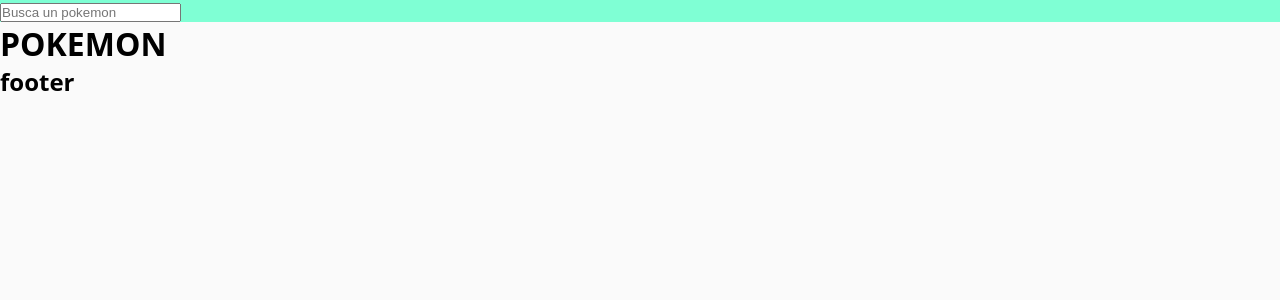
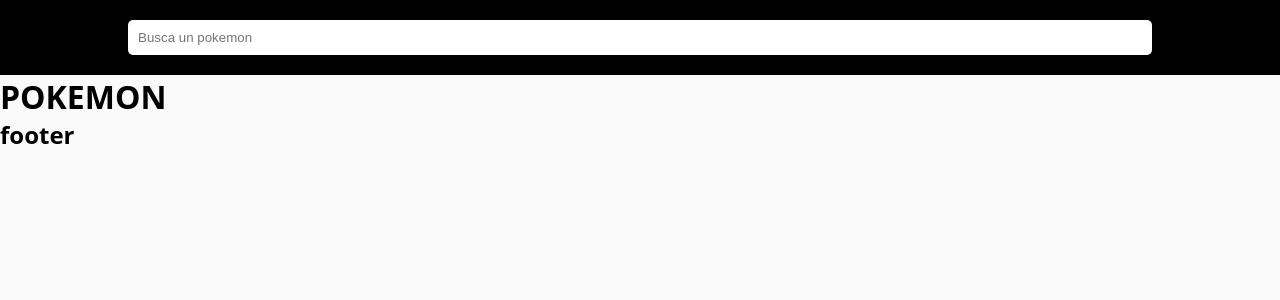
Before and after one commit to Martin-Cifre/PokedexReact, a React (Vite) app: page / in a window 1280 px wide. Shown: the top 300 px of the page. Built offline with nearby package versions, Linux system fonts and the light colour scheme.

Commit message:
avance con el header

```diff
--- a/package.json
+++ b/package.json
@@ -24,6 +24,7 @@
     "eslint-plugin-react-hooks": "^4.6.0",
     "eslint-plugin-react-refresh": "^0.4.5",
     "typescript": "^5.2.2",
+    "typescript-plugin-css-modules": "^5.0.2",
     "vite": "^5.0.8"
   }
 }
--- a/src/components/header.module.css
+++ b/src/components/header.module.css
@@ -1,3 +1,17 @@
 header {
-    background-color: aquamarine;
+    display: grid;
+    font-size: 1.2rem;
+    font-weight: bold;
+    padding: 10px;
+    place-items: center;
+    background-color: black;
+
 }
+
+.input {
+    padding: 10px 10px;
+    border-radius: 5px;
+    margin: 10px 10px;
+    border: none;
+    width: 80vw;
+}
--- a/src/components/header.tsx
+++ b/src/components/header.tsx
@@ -1,12 +1,22 @@
 import styles from './header.module.css';
-
-const Header = () => {
-return (
-    <header className={styles.pepe}>
-        <input placeholder="Busca un pokemon" type="text"/>
-    </header>
-
-)
+type HeaderProps = {
+    query: string;
+    setQuery: (query: string) => void;
 }
 
+const Header = ({ query, setQuery }: HeaderProps) => {
+  return (
+    <header className={styles.header}>
+      <input
+        className={styles.input}
+        placeholder="Busca un pokemon"
+        type="text"
+        value={query}
+        onChange={(event) => setQuery(event.target.value)}
+
+      />
+    </header>
+  );
+};
+
 export default Header;
--- a/src/pages/Pokemons.tsx
+++ b/src/pages/Pokemons.tsx
@@ -1,16 +1,18 @@
+import { useState } from "react";
 import Header from "../components/header";
 
 const Pokemons = () => {
+    const [query, SetQuery] = useState("");
     return (
-    <>
-        <Header    />
+      <>
+        <Header query={query} setQuery={SetQuery} />
         <main>
-            <h1>POKEMON</h1>
+          <h1>POKEMON</h1>
         </main>
         <footer>
-            <h2>footer</h2>
+          <h2>footer</h2>
         </footer>
-        </>
+      </>
     );
  };
 
--- a/tsconfig.json
+++ b/tsconfig.json
@@ -13,6 +13,7 @@
     "isolatedModules": true,
     "noEmit": true,
     "jsx": "react-jsx",
+    "plugins": [{"name": "typescript-plugin-css-modules"}],
 
     /* Linting */
     "strict": true,
```
Also changed, not shown: 1 other file (tests, documents, lock files or other folders).
